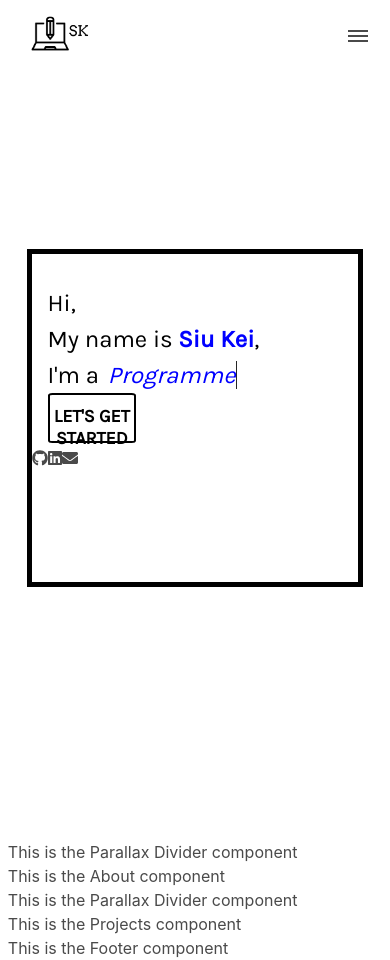
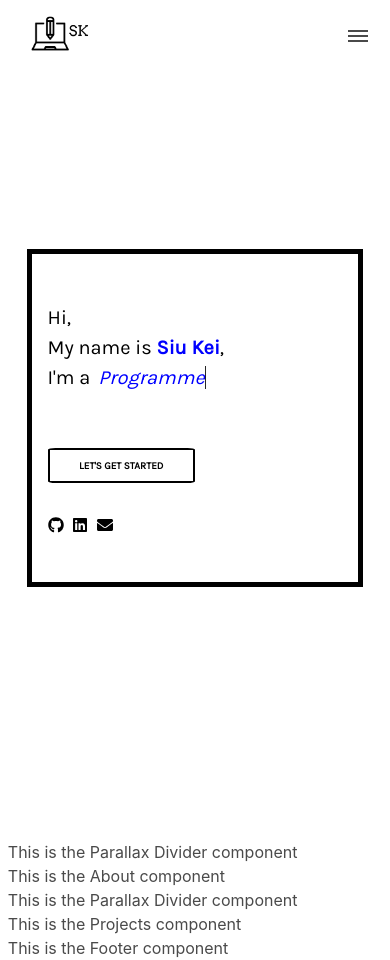
Before and after one commit to tams2429/portfolio_v2_main, a React (Create React App) app in the folder frontend/: page / in a window 390 px wide. Built offline with nearby package versions, Linux system fonts and the light colour scheme; a web font is replaced by a local one.

Commit message:
Added Brand icons and made it responsive

```diff
--- a/frontend/public/index.html
+++ b/frontend/public/index.html
@@ -4,7 +4,7 @@
     <meta charset="utf-8" />
     <link rel="icon" href="%PUBLIC_URL%/favicon.ico" />
     <meta name="viewport" content="width=device-width, initial-scale=1" />
-    <title>GA-LDN React Template</title>
+    <title>Siu Kei's Portfolio</title>
   </head>
   <body>
     <noscript>You need to enable JavaScript to run this app.</noscript>
--- a/frontend/src/sections/Home.js
+++ b/frontend/src/sections/Home.js
@@ -23,7 +23,6 @@ function Home() {
         setvariableText(letter)
       } else if(index > 0){
         letter = currentText.slice(0, --index)
-        console.log(letter)
         setvariableText(letter)
         setTimeout(erase, 100)
       } else{
@@ -52,6 +51,7 @@ function Home() {
   return (
     <div className="home-container" id="home" >
       <div className="box-border">
+        <div className="innerbox-border">
           <div className="titles">
               <p>Hi,
                 <br/>My name is <strong className='name'>Siu Kei</strong>,
@@ -70,6 +70,7 @@ function Home() {
           </div>
         </div>
       </div>
+    </div>
   )
 }
 
--- a/frontend/src/styles/main.scss
+++ b/frontend/src/styles/main.scss
@@ -70,8 +70,12 @@
     border: 5px solid black;
     animation: titleBox 1s 38s ease;
     animation-fill-mode: forwards;
+    .innerbox-border{
+      height: 75%;
+      display: flex;
+      flex-direction: column;
+      justify-content: space-between;
       .titles{
-      margin-top: -20vh;
         p{
           font-family: 'Karla', sans-serif;
           font-size: 74px;
@@ -116,7 +120,17 @@
       }
       .icon-container{
         display: flex;
+        width: 10%;
+        justify-content: space-between;
+        margin: 0 48px;
+        margin-top: -50px;
+        svg {
+          color: black;
+          font-size: 32px;
         }
+      }
+    }
+
   }
 }
 
@@ -124,10 +138,14 @@
   .home-container{
     .box-border{
       height: 40vh;
+      .innerbox-border{
+        height: 70%;
+        display: flex;
+        flex-direction: column;
+        justify-content: space-between;
         .titles{
-        margin-top: -10vh;
           p{
-          font-size: 24px;
+            font-size: 20px;
             padding: 0 16px;
             .typing{
               margin-left: 3.2px;
@@ -147,16 +165,27 @@
           padding: 0 16px;
           .start-button{
             font-family: 'Karla', sans-serif;
-          font-size: 18px;
-          font-weight: bold;
-          text-align: center;
-          width: 30%;
+            font-size: 10px;
+            height: 35px;
+            width: 50%;
             background-color: transparent;
             border: 2px solid black;
             cursor: pointer;
             border-radius: 5%;
           }
         }
+        .icon-container{
+          width: 20%;
+          justify-content: space-between;
+          margin-left: 16px;
+          margin-top: -20px;
+          svg {
+            color: black;
+            font-size: 16px;
+          }
+        }
+      }
+
     }
   }
 }
```
Lines whose indentation alone changed are shown as unchanged.
